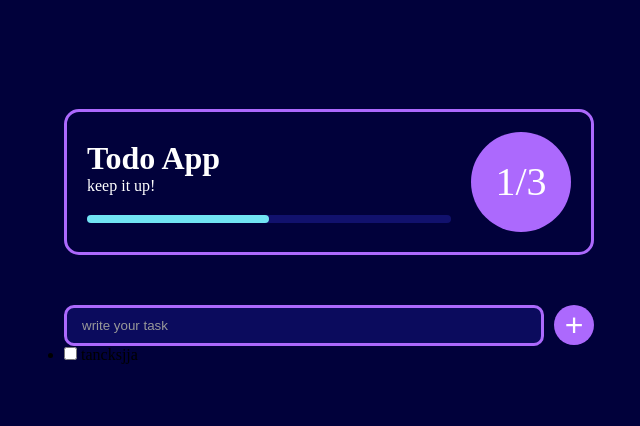
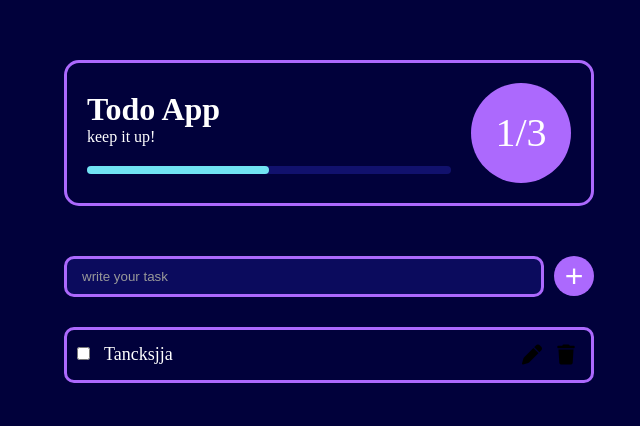
Before and after one commit to aliyashaikh1969/javascript, a plain HTML site: page projects/todo/index.html in a window 1280 px wide. Shown: the part 164-590 px from the top of the page, without its empty margins (311-951 px from the left). Drawn offline with Linux system fonts and the light colour scheme.

Commit message:
list-item desingning

```diff
--- a/projects/todo/index.html
+++ b/projects/todo/index.html
@@ -6,6 +6,7 @@
     <meta name="viewport" content="width=device-width, initial-scale=1.0">
     <title>todo app</title>
     <link rel="stylesheet" href="style.css">
+    <link rel="stylesheet" href="https://cdnjs.cloudflare.com/ajax/libs/font-awesome/6.6.0/css/all.min.css" integrity="sha512-Kc323vGBEqzTmouAECnVceyQqyqdsSiqLQISBL29aUW4U/M7pSPA/gEUZQqv1cwx4OnYxTxve5UMg5GT6L4JJg==" crossorigin="anonymous" referrerpolicy="no-referrer" />
 </head>
 
 <body>
@@ -32,10 +33,20 @@
         </div>
         <div class="list-container">
             <ul class="list-item">
-                <li>
-                    <input type="checkbox" name="task" id="task">
-                    <label for="task">tancksjja</label>
-                    <span></span>
+                <li class="item">
+                    <div class="text">
+                        <input type="checkbox" name="task" id="task">
+                        <label for="task">tancksjja</label>
+                    </div>
+                    <div class="controls">
+                        <span class="edit">
+                            <i class="fa-solid fa-pen "></i>
+                        </span>
+                        <span class="delete">
+                            <i class="fa-solid fa-trash"></i>
+                        </span>
+                    </div>
+
                 </li>
             </ul>
         </div>
--- a/projects/todo/style.css
+++ b/projects/todo/style.css
@@ -86,3 +86,29 @@
     outline: none;
     border: none;
 }
+.list-item{
+    margin: 30px 0;
+    list-style: none;
+}
+.list-item .item{
+    background: transparent;
+    border: 3px solid #ac69fd;
+    border-radius: 10px;
+    padding: 10px;
+    display: flex;
+    align-items: center;
+    justify-content: space-between;
+}
+.item .text label{
+    color: #fff;
+    text-transform: capitalize;
+    font-size: 18px;
+    padding:  0 10px;
+}
+.item .controls span i{
+    width: 30px;
+    height: 30px;
+    font-size: 20px;
+    line-height: 30px;
+    text-align: center;
+}
```
